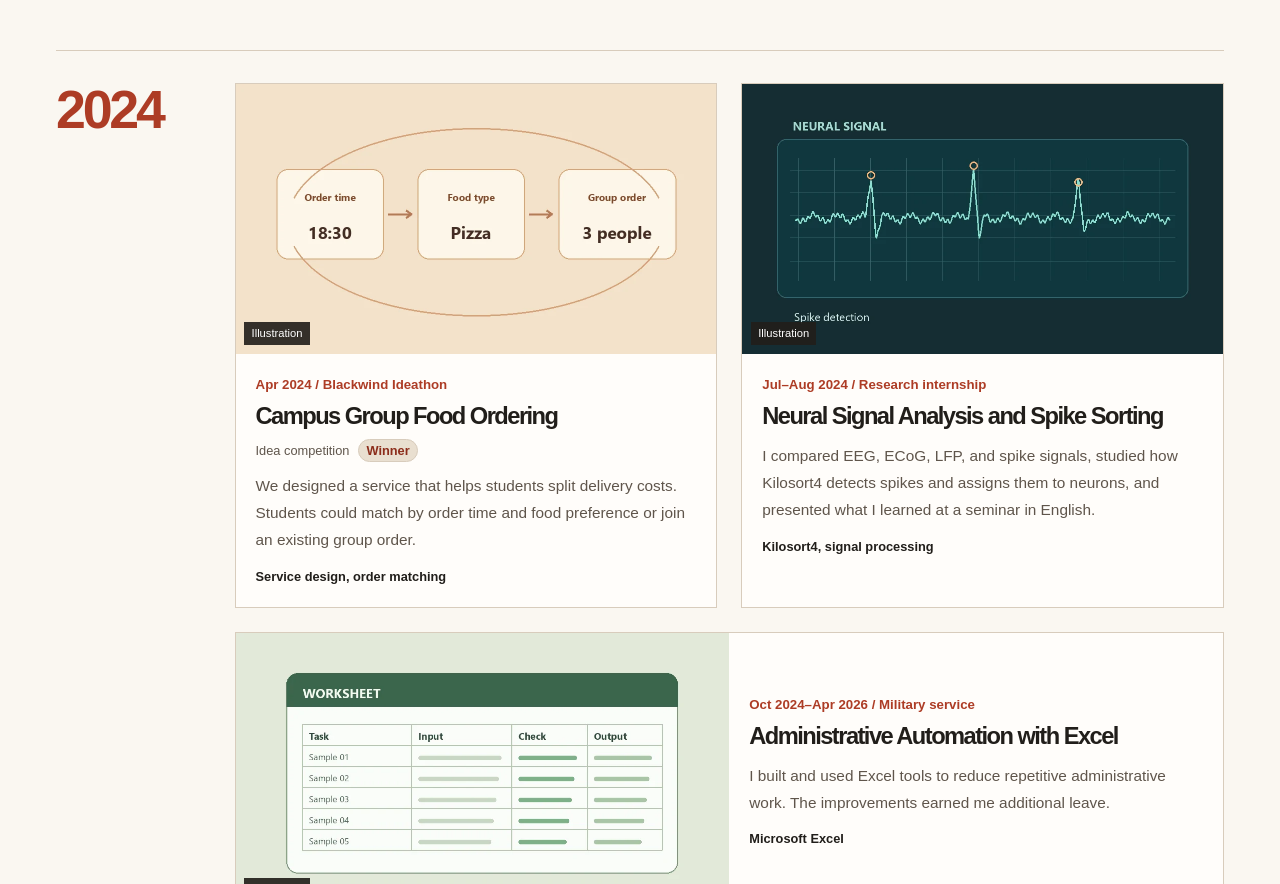
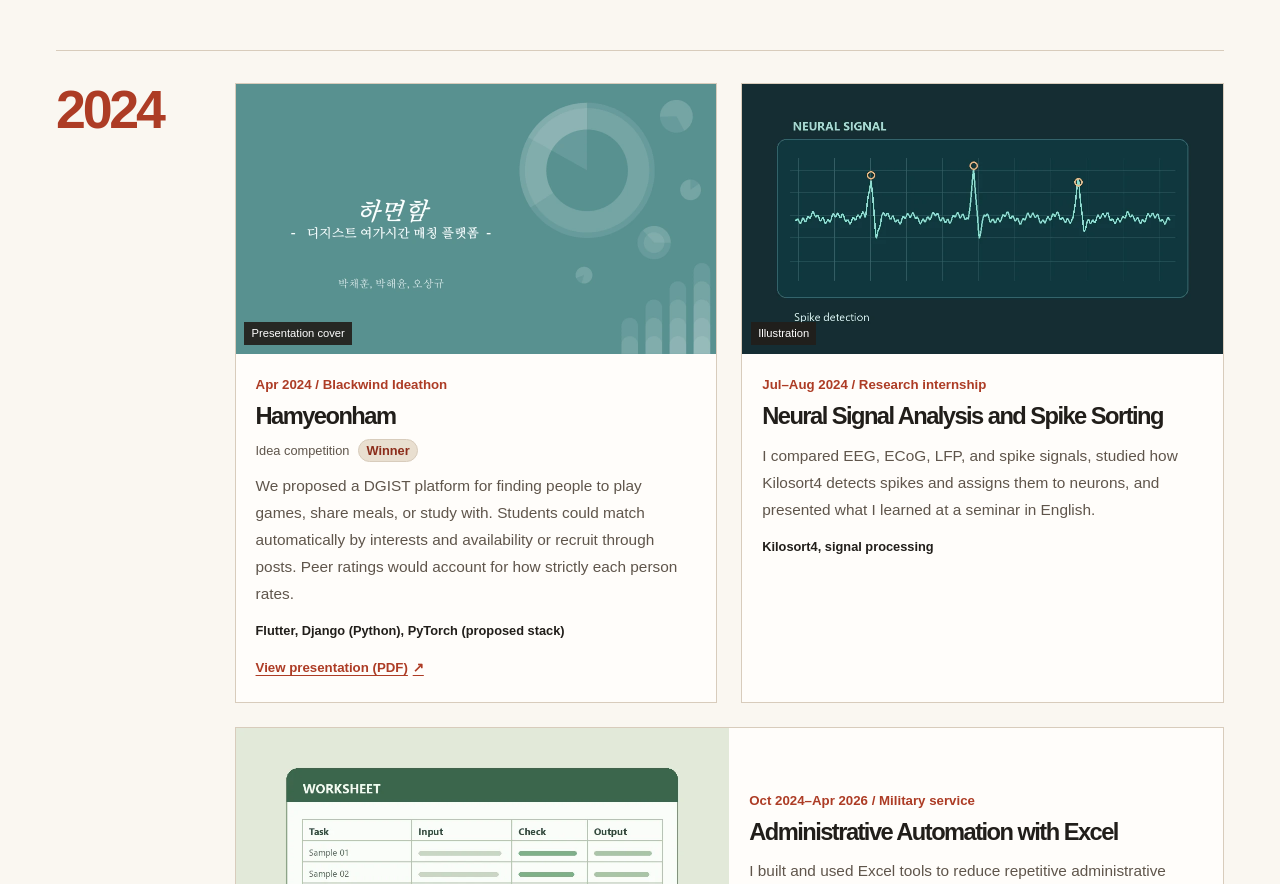
Before and after one commit to levicorp-us/levicorp-us.github.io, a plain HTML site: page portfolio.html in a window 1280 px wide. Shown: the part 3535-4419 px from the top of the page. Drawn offline with Linux system fonts and the light colour scheme.

Commit message:
Correct Blackwind Ideathon and add presentation

```diff
--- a/portfolio.html
+++ b/portfolio.html
@@ -192,18 +192,19 @@
       <div class="projects">
           <article class="project" id="delivery">
             <figure>
-              <img src="./assets/projects/delivery.webp" width="960" height="540" loading="lazy" alt="Illustration of a group order matched by time and food type">
-              <figcaption>Illustration</figcaption>
+              <img src="./assets/projects/hamyeonham.webp" width="960" height="540" loading="lazy" alt="Hamyeonham presentation cover for the DGIST campus activity matching platform">
+              <figcaption>Presentation cover</figcaption>
             </figure>
             <div class="project-body">
               <p class="project-date">Apr 2024 / Blackwind Ideathon</p>
-              <h3>Campus Group Food Ordering</h3>
+              <h3>Hamyeonham</h3>
               <div class="event-details">
                 <span>Idea competition</span>
                 <strong class="event-award">Winner</strong>
               </div>
-              <p class="project-desc">We designed a service that helps students split delivery costs. Students could match by order time and food preference or join an existing group order.</p>
-              <p class="project-tech">Service design, order matching</p>
+              <p class="project-desc">We proposed a DGIST platform for finding people to play games, share meals, or study with. Students could match automatically by interests and availability or recruit through posts. Peer ratings would account for how strictly each person rates.</p>
+              <p class="project-tech">Flutter, Django (Python), PyTorch (proposed stack)</p>
+              <a class="project-link" href="./assets/reports/hamyeonham-presentation.pdf" target="_blank" rel="noopener">View presentation (PDF) <span aria-hidden="true">↗</span></a>
             </div>
           </article>
           <article class="project" id="spike">
```
Also changed, not shown: experience.html (+3 -2 lines), assets/projects/hamyeonham.webp (added), 1 other file.
